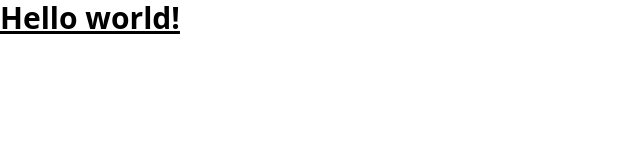
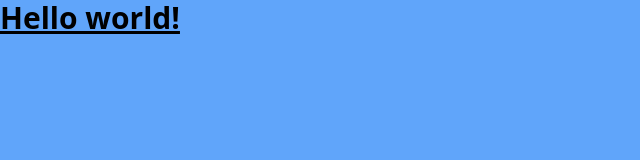
Before and after one commit to AliAgayevv/Project-Calculator, a website: page public/index.html in a window 1280 px wide. Shown: the whole page, without its empty margins (0-640 px from the left). Drawn offline with Linux system fonts and the light colour scheme.

Commit message:
git push attempt

```diff
--- a/public/index.html
+++ b/public/index.html
@@ -5,7 +5,7 @@
   <meta name="viewport" content="width=device-width, initial-scale=1.0">
   <link href="./css/styles.css" rel="stylesheet">
 </head>
-<body>
+<body class="bg-blue-400">
   <h1 class="text-3xl font-bold underline">
     Hello world!
   </h1>
```
Also changed, not shown: public/css/styles.css.
